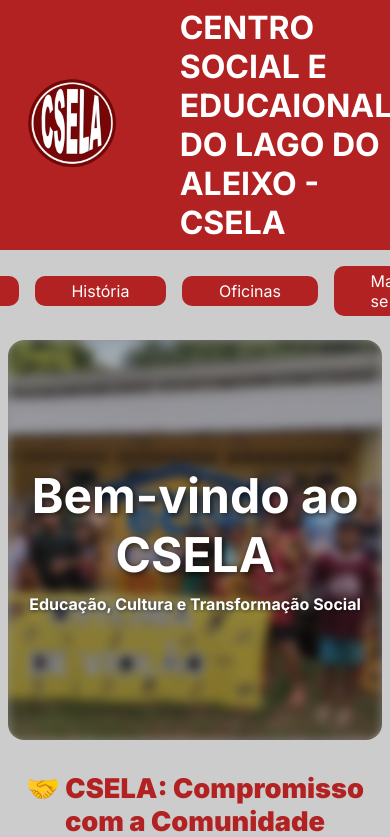
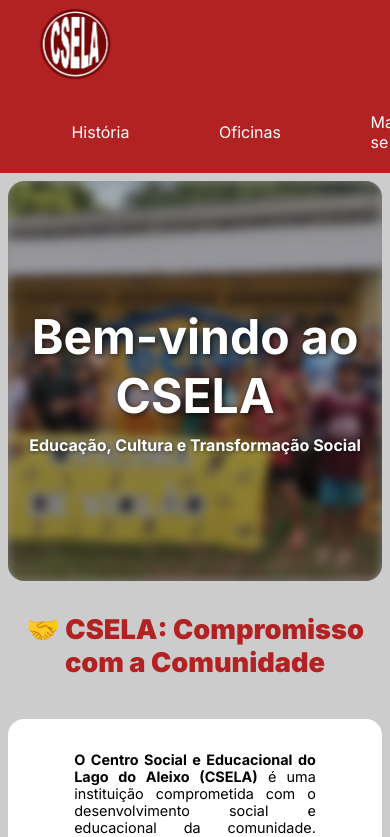
Before and after one commit to Edulira17/csela-project, a React (Vite) app in the folder frontend/: page / in a window 390 px wide. Shown: the top 837 px of the page. Built offline with nearby package versions, Linux system fonts and the light colour scheme.

Commit message:
feat: aprimora o menu dropdown responsivo com animação e ajustes de estilo

```diff
--- a/frontend/src/shared/components/Header/Header.tsx
+++ b/frontend/src/shared/components/Header/Header.tsx
@@ -54,27 +54,22 @@
       <HeaderTitle>
         <HeaderLogo src={LogoCsela} alt="Logo do CSELA" />
         <h1>CENTRO SOCIAL E EDUCAIONAL DO LAGO DO ALEIXO - CSELA</h1>
+        {isMobile && (
+          <MobileMenuIcon onClick={() => setIsDropdownOpen(!isDropdownOpen)}>
+            <FaBars className="menu-dropdown-icon" />
+          </MobileMenuIcon>
+        )}
       </HeaderTitle>
-      {isMobile ? (
-        <div>
-          <MobileMenuIcon onClick={() => setIsDropdownOpen(!isDropdownOpen)}>
-            <FaBars className="menu-dropdown-icon"/>
-          </MobileMenuIcon>
-          {isDropdownOpen && (
+
+      {isMobile && isDropdownOpen && (
         <MobileMenuContainer ref={dropdownRef}>
           <HeaderLink to="/" onClick={() => setIsDropdownOpen(false)}>
             Início
           </HeaderLink>
-              <HeaderLink
-                to="/history"
-                onClick={() => setIsDropdownOpen(false)}
-              >
+          <HeaderLink to="/history" onClick={() => setIsDropdownOpen(false)}>
             História
           </HeaderLink>
-              <HeaderLink
-                to="/workshops"
-                onClick={() => setIsDropdownOpen(false)}
-              >
+          <HeaderLink to="/workshops" onClick={() => setIsDropdownOpen(false)}>
             Oficinas
           </HeaderLink>
           <HeaderLink to="/forms" onClick={() => setIsDropdownOpen(false)}>
@@ -82,8 +77,8 @@
           </HeaderLink>
         </MobileMenuContainer>
       )}
-        </div>
-      ) : (
+
+      {!isMobile && (
         <HeaderNav>
           <HeaderLink to="/">Início</HeaderLink>
           <HeaderLink to="/history">História</HeaderLink>
@@ -92,6 +87,7 @@
         </HeaderNav>
       )}
     </HeaderContainer>
+
   );
 };
 
--- a/frontend/src/shared/components/Header/styles.ts
+++ b/frontend/src/shared/components/Header/styles.ts
@@ -4,18 +4,42 @@
 export const HeaderContainer = styled.div`
   display: flex;
   flex-direction: column;
-  justify-content: space-between;
-
+  background-color: #b22222;
 `
 export const HeaderTitle = styled.div`
-  background-color: #B22222;
   display: flex;
   align-items: center;
   justify-content: center;
 
   gap: 2rem;
   color: #fff;
-  padding: .5rem;
+  padding: 0.5rem 1rem;
+  color: #fff;
+
+  h1 {
+    font-size: 1.9rem;
+    font-weight: bold;
+  }
+
+  .menu-dropdown-icon {
+    color: #fff;
+    font-weight: bold;
+    border-radius: 10px;
+    text-decoration: none;
+  }
+
+  @media screen and (max-width: 768px){
+    display: flex;
+    justify-content: space-between;
+
+    img {
+      width: 120px;
+    }
+
+    h1 {
+      display: none;
+    }
+  }
 `
 
 export const HeaderLogo = styled.img`
@@ -44,7 +68,6 @@
     background-color: #fff;
     box-shadow: 0 0 0 1px black;
     color: red;
-    font-weight: bold;
   }
 `
 
@@ -54,16 +77,12 @@
   border: none;
   font-size: 1.5rem;
   cursor: pointer;
-
-  .menu-dropdown-icon{
-    background-color: #fff;
-  }
 `
 
 export const MobileMenuContainer  = styled.div`
   position: absolute;
-  top: 135px;
-  left: 30px;
+  top: 70px;
+  right: 1rem;
   background: #fff;
   border: 1px solid #ccc;
   border-radius: 8px;
@@ -71,6 +90,17 @@
   display: flex;
   flex-direction: column;
   gap: 1rem;
-  z-index: 999;
+  z-index: 100;
+  animation: slideDown 0.3s ease-in-out;
 
+  @keyframes slideDown {
+    from {
+      opacity: 0;
+      transform: translateY(-10%);
+    }
+    to {
+      opacity: 1;
+      transform: translateY(0);
+    }
+  }
 `
```
Lines whose indentation alone changed are shown as unchanged.
